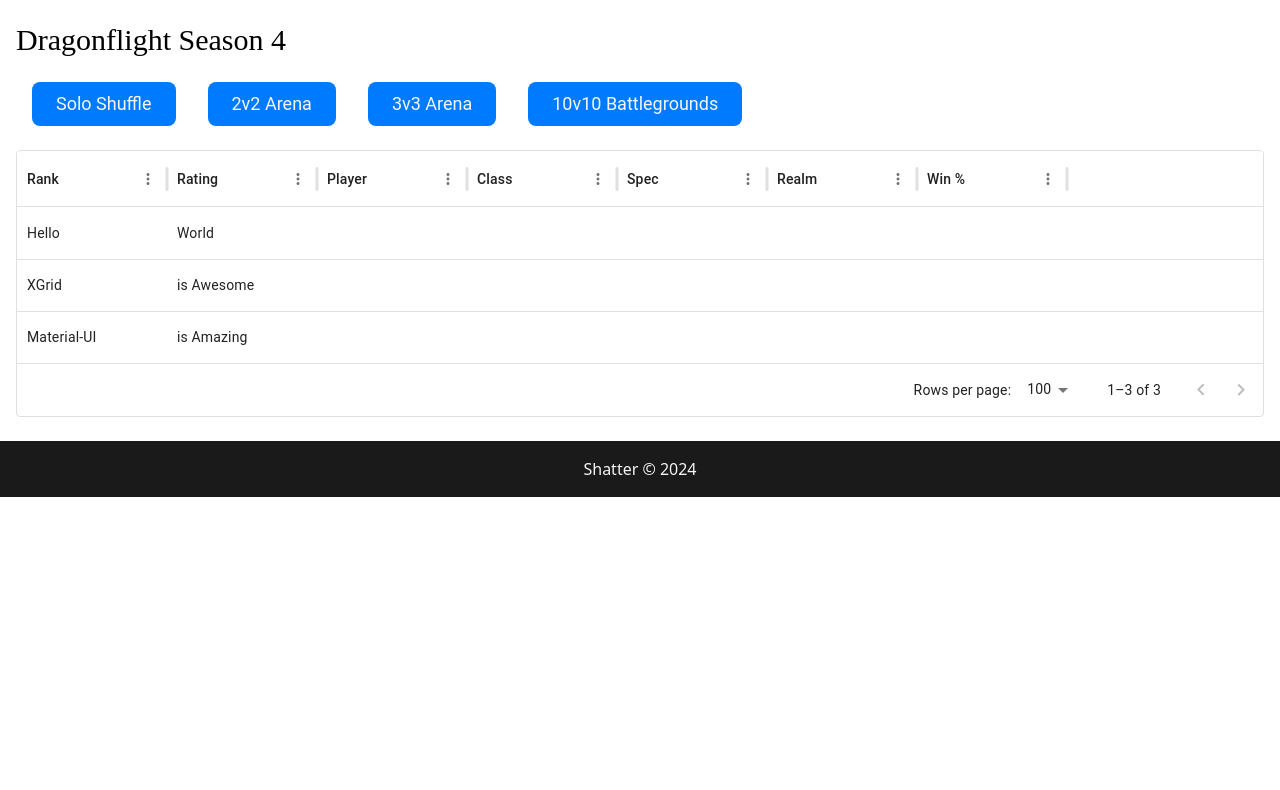
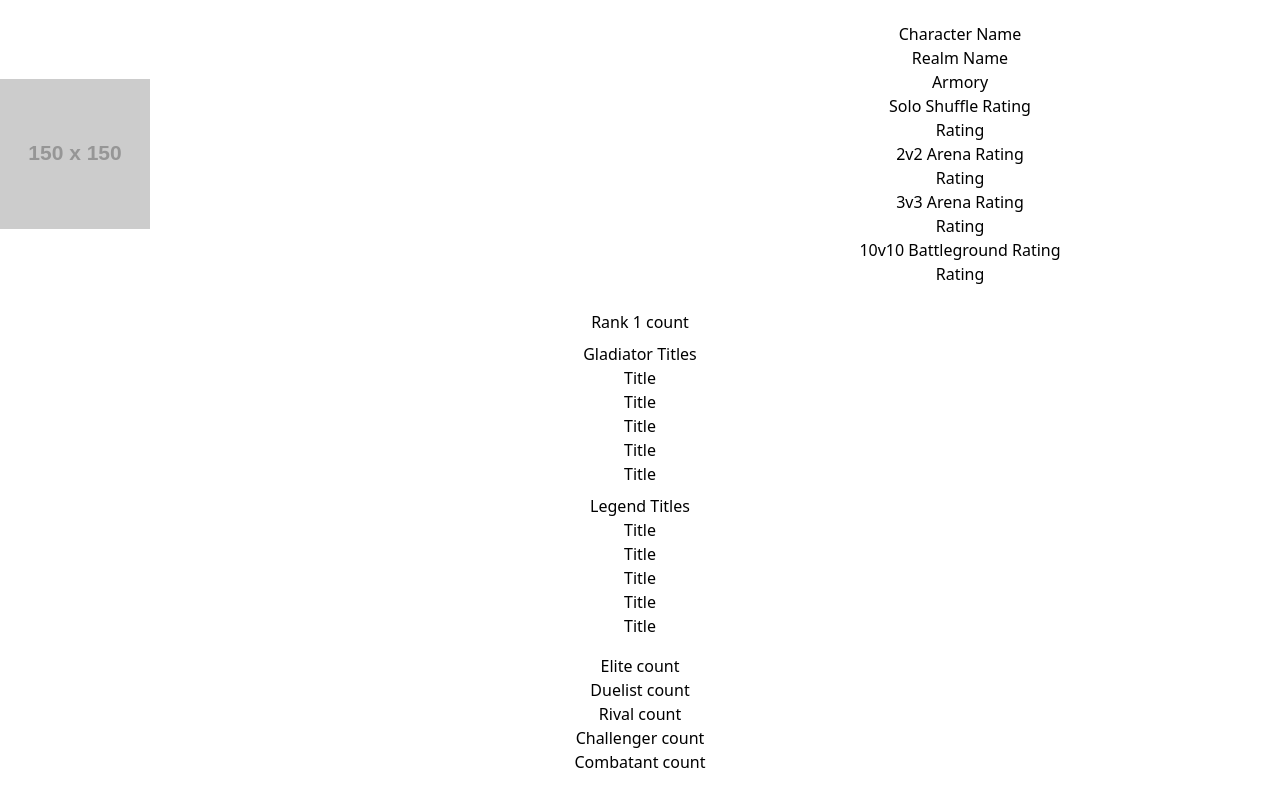
Before and after one commit to mojave-ghost/shatter, a React (Create React App) app: page / in a window 1280 px wide. Shown: the part 950-1740 px from the top of the page. Before the commit the page ends 1447 px from the top, so only its background shows below. Built offline with nearby package versions, Linux system fonts and the light colour scheme.

Commit message:
created a Stats component

```diff
--- a/src/App.js
+++ b/src/App.js
@@ -3,7 +3,7 @@ import Home from './components/Home';
 import Nav from './components/Nav';
 import Footer from './components/Footer';
 import Ladder from './components/Ladder';
-import Search from './components/Search';
+import Stats from './components/Stats';
 import './App.css';
 
 
@@ -16,6 +16,7 @@ function App() {
       </header>
       <body>
         <Home />
+        <Stats />
         <Ladder />
         <Footer />
       </body>
--- a/src/components/Stats.js
+++ b/src/components/Stats.js
@@ -0,0 +1,62 @@
+import React from 'react';
+
+const Stats = () => {
+  return (
+    <section id="stats" className="my-6">
+      <article className="relative flex flex-col items-center justify-center
+                          md:grid md:grid-cols-2">
+        <div id="character">
+          <img src="https://via.placeholder.com/150" alt="Character Avatar" />
+        </div>
+        <div id="characterStats" className="relative flex flex-col items-center justify-center">
+          <h1>Character Name</h1>
+          <h2>Realm Name</h2>
+          <a href="https://worldofwarcraft.com/en-us/character/us/realm/character-name" target="_blank" rel="noreferrer">Armory</a>
+          <div className="relative flex flex-col items-center justify-center">
+            <h3>Solo Shuffle Rating</h3>
+            <p>Rating</p>
+            <h3>2v2 Arena Rating</h3>
+            <p>Rating</p>
+            <h3>3v3 Arena Rating</h3>
+            <p>Rating</p>
+            <h3>10v10 Battleground Rating</h3>
+            <p>Rating</p>
+          </div>
+        </div>
+      </article>
+
+      <article id="titles" className="relative flex flex-col items-center justify-center my-4">
+        <h3 className="my-2">Rank 1 count</h3>
+        <div className="relative flex flex-col items-center justify-center">
+          <h3>Gladiator Titles</h3>
+          <ul title="Gladiator Titles">
+            <li>Title</li>
+            <li>Title</li>
+            <li>Title</li>
+            <li>Title</li>
+            <li>Title</li>
+          </ul>
+        </div>
+        <div className="relative flex flex-col items-center justify-center my-2">
+          <h3>Legend Titles</h3>
+          <ul>
+            <li>Title</li>
+            <li>Title</li>
+            <li>Title</li>
+            <li>Title</li>
+            <li>Title</li>
+          </ul>
+        </div>
+        <div className="relative flex flex-col items-center justify-center my-2">
+          <h3>Elite count</h3>
+          <h3>Duelist count</h3>
+          <h3>Rival count</h3>
+          <h3>Challenger count</h3>
+          <h3>Combatant count</h3>
+        </div>
+      </article>
+    </section>
+   );
+}
+
+export default Stats;
```
